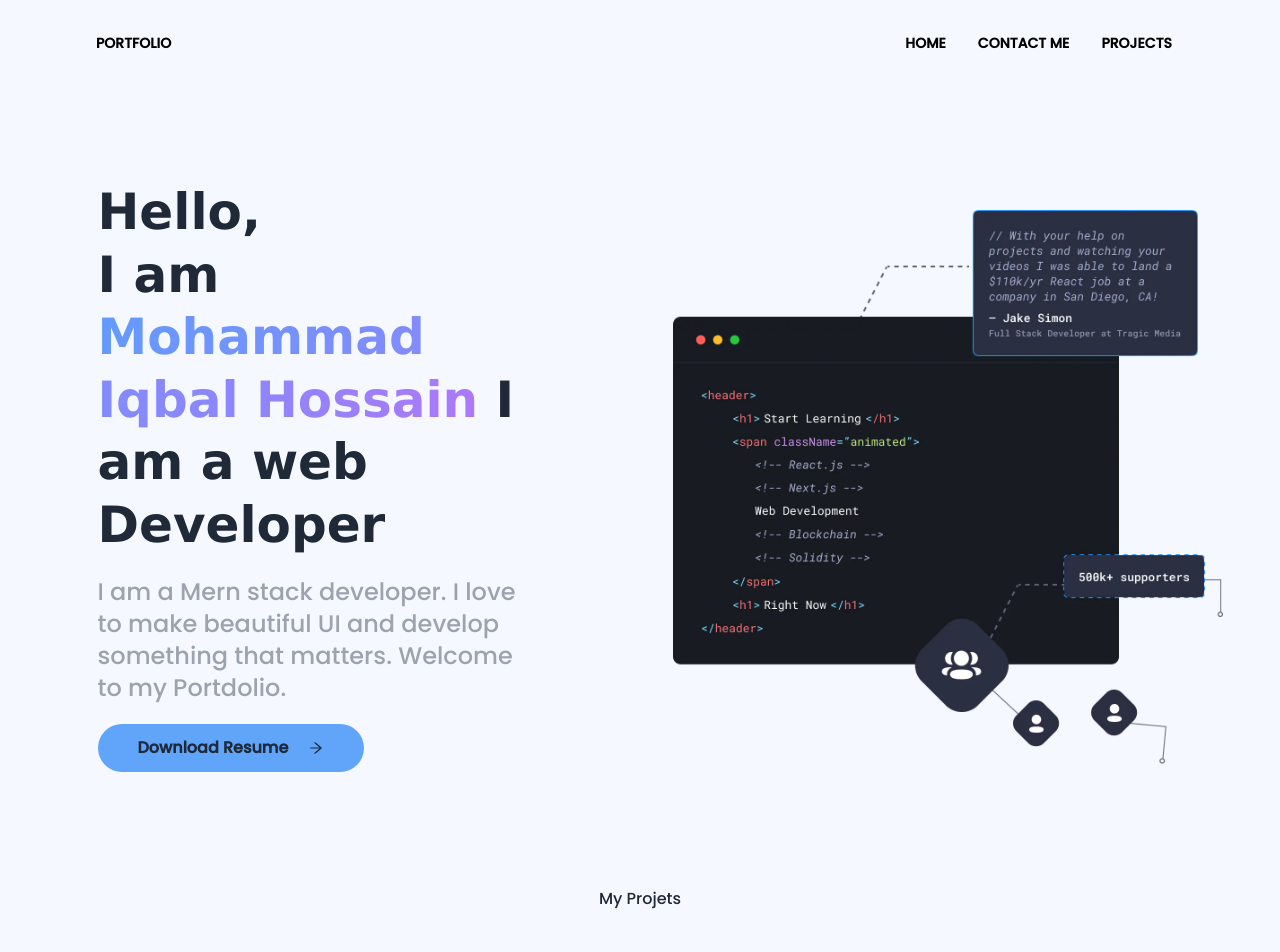
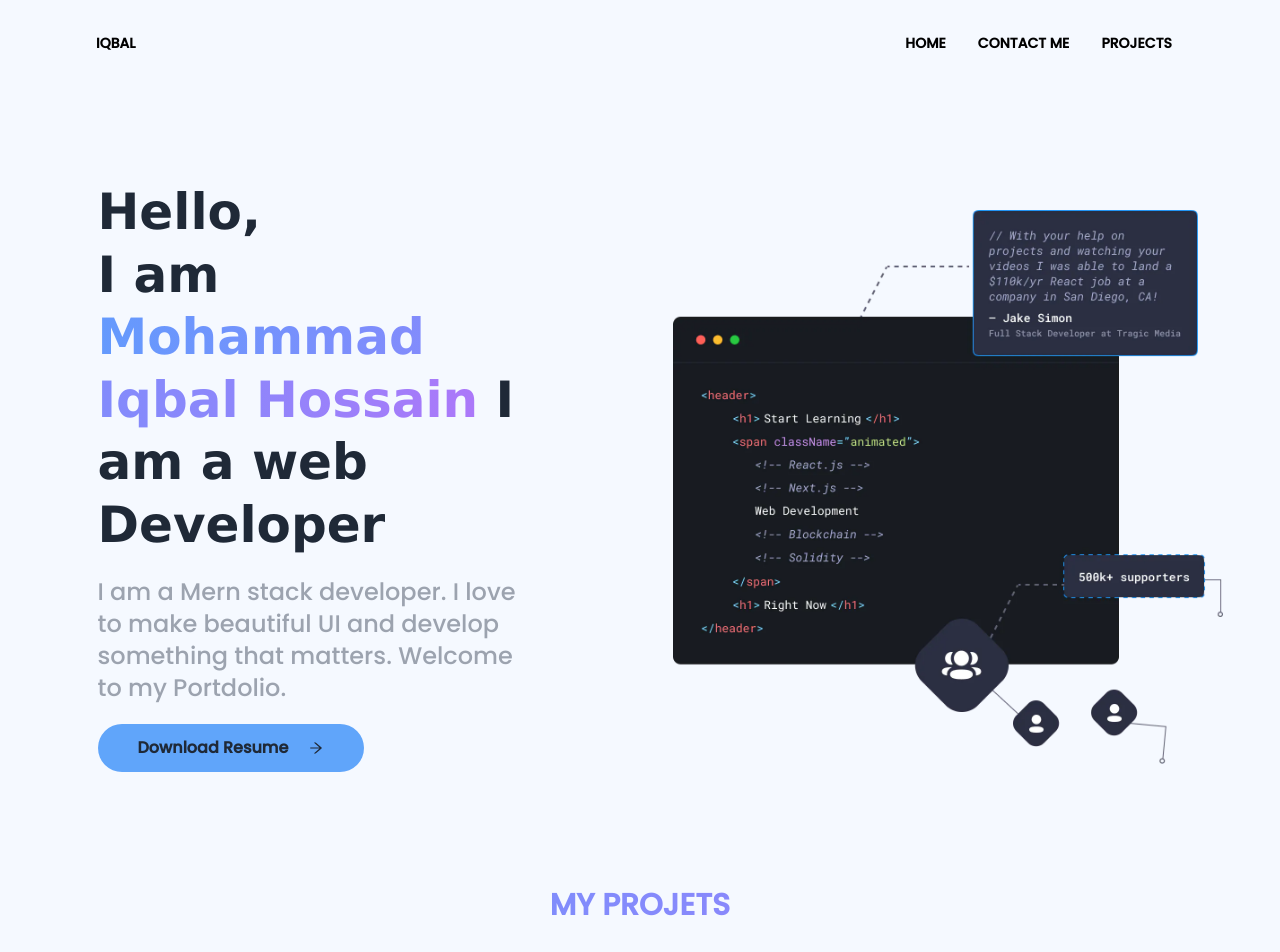
Before and after one commit to MohammadIqbalHossain/portfolio, a React (Create React App) app: page / in a window 1280 px wide. Shown: the top 952 px of the page. Built offline with nearby package versions, Linux system fonts and the light colour scheme; a web font is replaced by a local one.

Commit message:
icons added

```diff
--- a/public/index.html
+++ b/public/index.html
@@ -2,7 +2,7 @@
 <html lang="en">
   <head>
     <meta charset="utf-8" />
-    <link rel="icon" href="%PUBLIC_URL%/favicon.ico" />
+    <link rel="icon" href="https://seeklogo.com/images/A/adobe-portfolio-logo-BD502F658C-seeklogo.com.png" />
     <meta name="viewport" content="width=device-width, initial-scale=1" />
     <meta name="theme-color" content="#000000" />
     <meta
@@ -26,7 +26,7 @@
       work correctly both with client-side routing and a non-root public URL.
       Learn how to configure a non-root public URL by running `npm run build`.
     -->
-    <title>React App</title>
+    <title>Mohammad Iqbal Hossain-Portfolio</title>
   </head>
   <body>
     <noscript>You need to enable JavaScript to run this app.</noscript>
--- a/src/components/Projects/Projects.js
+++ b/src/components/Projects/Projects.js
@@ -16,7 +16,7 @@ const Projects = () => {
     return (
 
         <>
-            <h1>My Projets</h1>
+            <h1 className="text-3xl uppercase font-bold gradinet-text">My Projets</h1>
             <div className="flex gap-10 flex-wrap mx-10 md:mx-0 justify-center items-center my-20">
                 <div className="w-[500px] rounded-3xl shadow-xl bg-white hover:bg-[#60ECB6]">
                     <div className="flex justify-center">
--- a/src/components/Shared/Header.js
+++ b/src/components/Shared/Header.js
@@ -16,7 +16,7 @@ function Header() {
                             className="text-sm font-bold leading-relaxed inline-block mr-4 py-2 whitespace-nowrap uppercase text-black"
                             to="/"
                         >
-                            Portfolio
+                            Iqbal
                         </Link>
                         <button
                             className="text-black cursor-pointer text-xl leading-none px-3 py-1 border border-solid border-transparent rounded bg- block lg:hidden outline-none focus:outline-none w"
```
Also changed, not shown: 1 other file (tests, documents, lock files or other folders).
